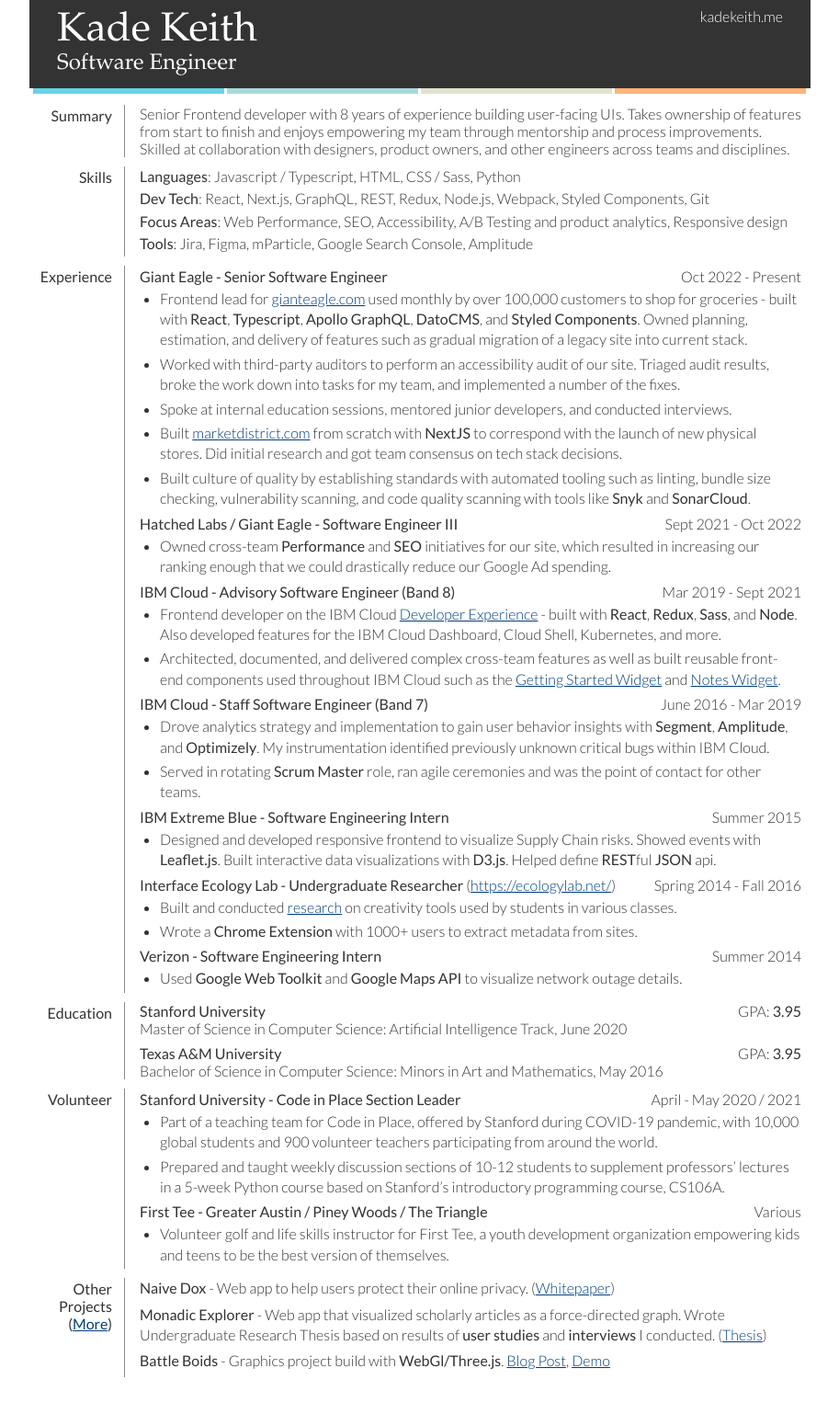
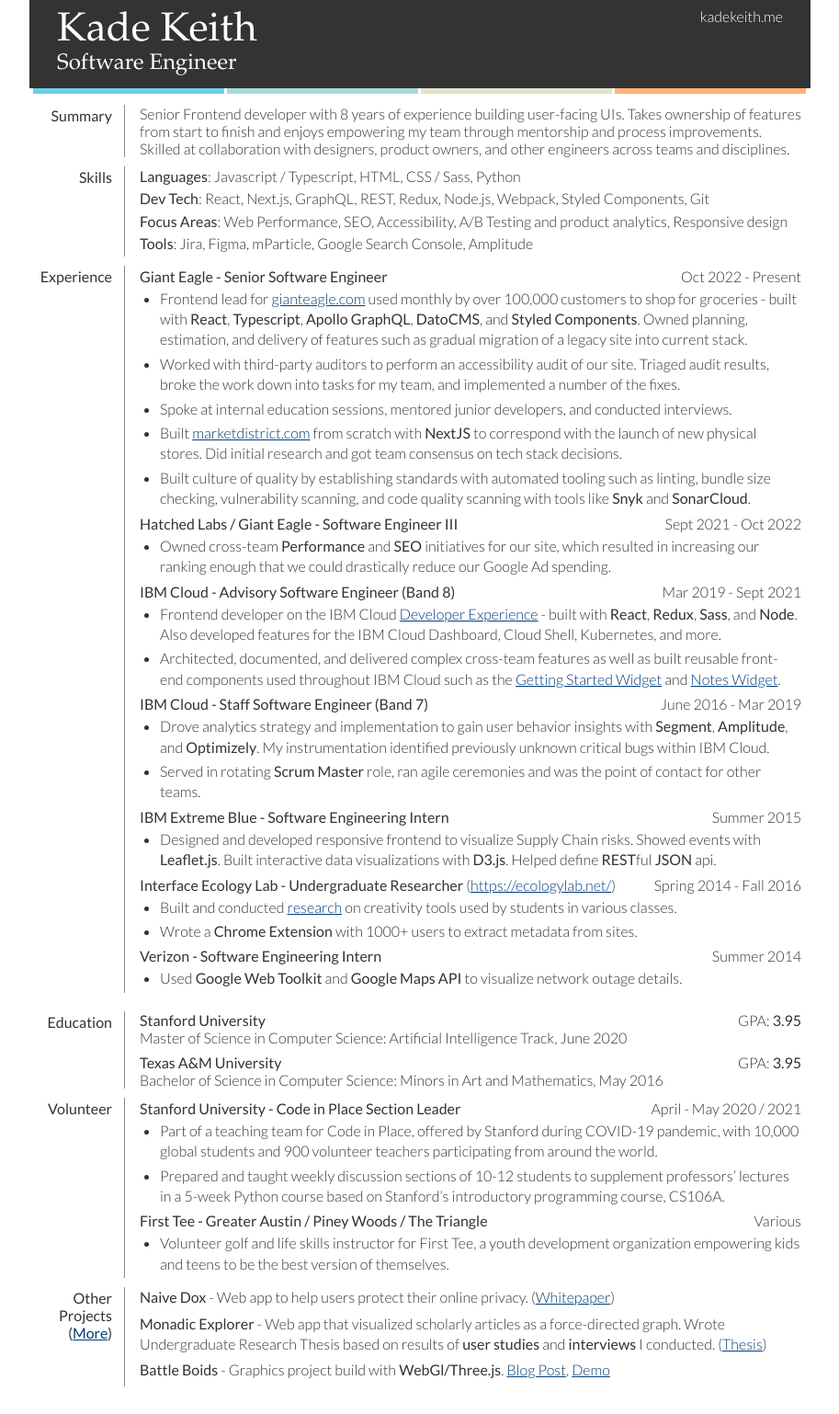
Before and after one commit to keithkade/keithkade.github.io, a Jekyll site: the page resume/index.html, which Jekyll copies as it is, in a window 1280 px wide. Shown: the whole page at 92% size, without its empty margins (183-1096 px from the left). Built offline with Jekyll 4.4.1, drawn with Linux system fonts in a browser that asks for light colours.

Commit message:
extra clear for printing

```diff
--- a/resume/index.html
+++ b/resume/index.html
@@ -150,6 +150,7 @@
                         </div>
                     </dd>
 										<dd class="clear"></dd>
+										<dd class="clear"></dd>
 										<dt>Education</dt>
 										<dd>
 												<div id="eduDiv">
```
